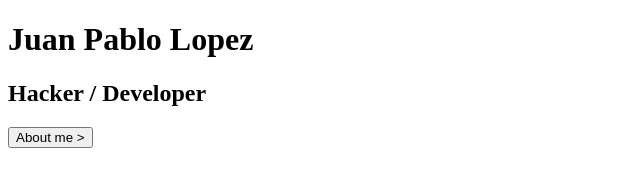
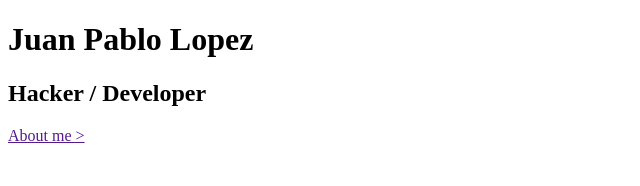
Before and after one commit to J-Pablo4/CV-Webpage, a plain HTML site: page index.html in a window 1280 px wide. Shown: the whole page, without its empty margins (0-640 px from the left). Drawn offline with Linux system fonts and the light colour scheme.

Commit message:
Banner content upgrade

```diff
--- a/index.html
+++ b/index.html
@@ -10,7 +10,7 @@
     <header>
         <h1>Juan Pablo Lopez</h1>
         <h2>Hacker / Developer</h2>
-        <button>About me ></button>
+        <a href="">About me ></a>
     </header>
     <main></main>
     <footer></footer>
```
